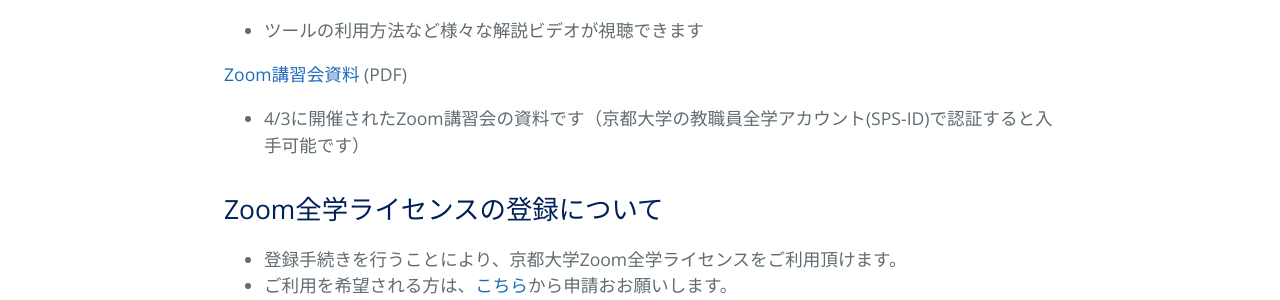
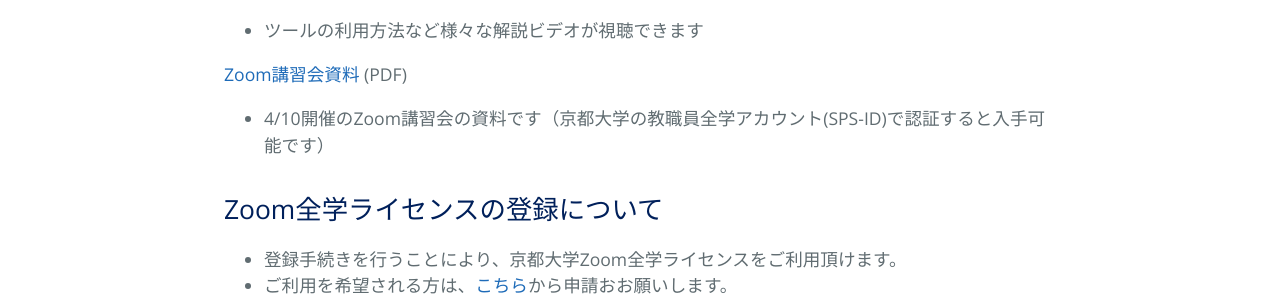
Before and after one commit to kyoto-u/online-edu, a Jekyll site: the page built from zoom.md, in a window 1280 px wide. Shown: the part 1302-1602 px from the top of the page. Built offline with Jekyll 4.4.1, drawn with Linux system fonts in a browser that asks for light colours.

Commit message:
Update zoom.md

```diff
--- a/zoom.md
+++ b/zoom.md
@@ -30,8 +30,9 @@ title: オンラインミーティングサービス(Zoom全学ライセンス)
 [クイックスタートビデオ](https://www.youtube.com/playlist?list=PLKpRxBfeD1kHaJpuWa-DKjWykMedlLZ0x)（Zoom）
 - ツールの利用方法など様々な解説ビデオが視聴できます
 
-[Zoom講習会資料](https://drive.google.com/file/d/1qwR5cWeZ4PkVAUT44Sr7awY9YBNpzpIW/view) (PDF)
-- 4/3に開催されたZoom講習会の資料です（京都大学の教職員全学アカウント(SPS-ID)で認証すると入手可能です）
+[Zoom講習会資料](https://drive.google.com/open?id=1X6kQcIxmWXoyXre2j6_w64o-RsL7k0o_) (PDF)
+- 4/10開催のZoom講習会の資料です（京都大学の教職員全学アカウント(SPS-ID)で認証すると入手可能です）
+
 
 ## Zoom全学ライセンスの登録について
 
```
